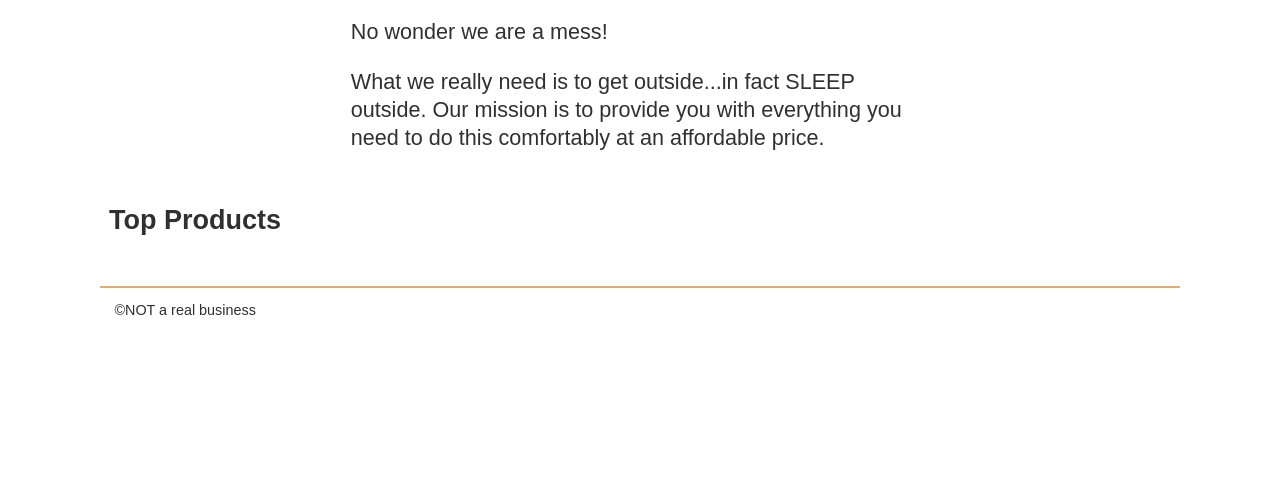
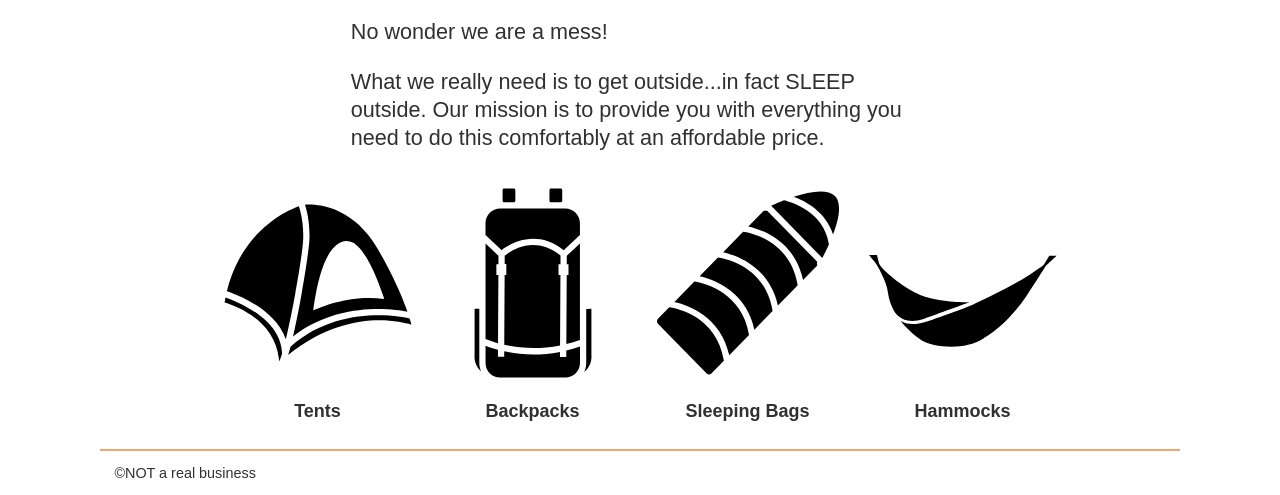
Before and after one commit to CarlosEOrozco/WDD330_FrontEndActivity, a website built with Vite: page src/index.html in a window 1280 px wide. Shown: the part 469-964 px from the top of the page. Before the commit the page ends 801 px from the top, so only its background shows below. Built offline with nearby package versions, Linux system fonts and the light colour scheme; no server answers.

Commit message:
conf: add vite config

```diff
--- a/src/index.html
+++ b/src/index.html
@@ -32,8 +32,24 @@
         </p>
       </section>
       <section class="products">
-        <h2>Top Products</h2>
-        <ul id="product-list" class="product-list"></ul>
+        <div class="product-types">
+          <a class="product-type-link" href="/product-listing/index.html?category=tents">
+            <img class="product-type-img" src="/images/noun_Tent_3544767.svg" alt="Tent Icon from Noun Project: Mustofa Bayu" />
+            <p>Tents</p>
+          </a>
+          <a class="product-type-link" href="/product-listing/index.html?category=backpacks">
+            <img class="product-type-img" src="/images/noun_carrier bag_3544771.svg" alt="Sleeping Bag Icon from Noun Project: Mustofa Bayu" />
+            <p>Backpacks</p>
+          </a>
+          <a class="product-type-link" href="/product-listing/index.html?category=sleeping-bags">
+            <img class="product-type-img" src="/images/noun_Sleeping Bag_3544775.svg" alt="Backpack Icon from Noun Project: Mustofa Bayu" />
+            <p>Sleeping Bags</p>
+          </a>
+          <a class="product-type-link" href="/product-listing/index.html?category=hammocks">
+            <img class="product-type-img" src="/images/noun_Hammock_791143.svg" alt="Hammock Icon from Noun Project: Paul Richard" />
+            Hammocks
+          </a>
+        </div>
       </section>
     </main>
     <footer id="main-footer"></footer>
--- a/vite.config.js
+++ b/vite.config.js
@@ -11,6 +11,7 @@ export default defineConfig({
         main:    resolve(__dirname, "src/index.html"),
         cart:    resolve(__dirname, "src/cart/index.html"),
         product: resolve(__dirname, "src/product_pages/index.html"),
+        listing: resolve(__dirname, "src/product-listing/index.html"),
       },
     },
   },
```
